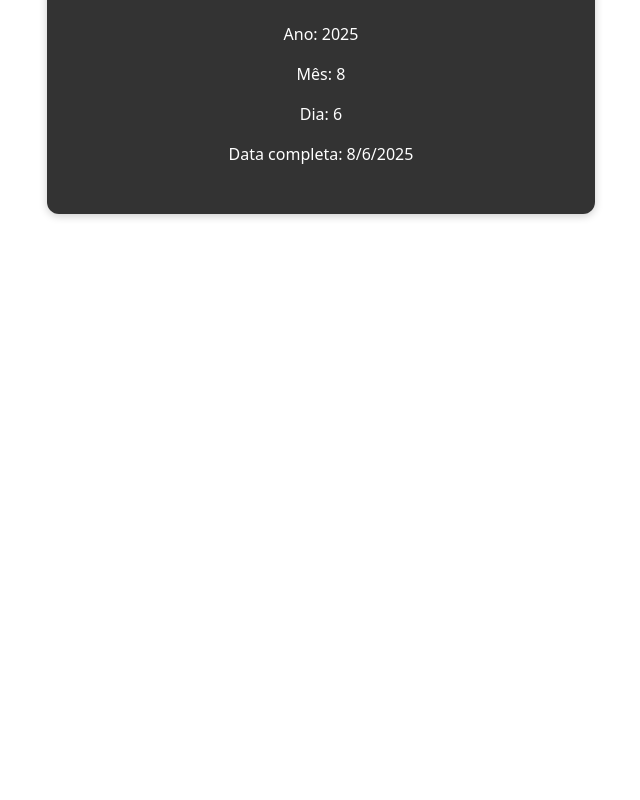
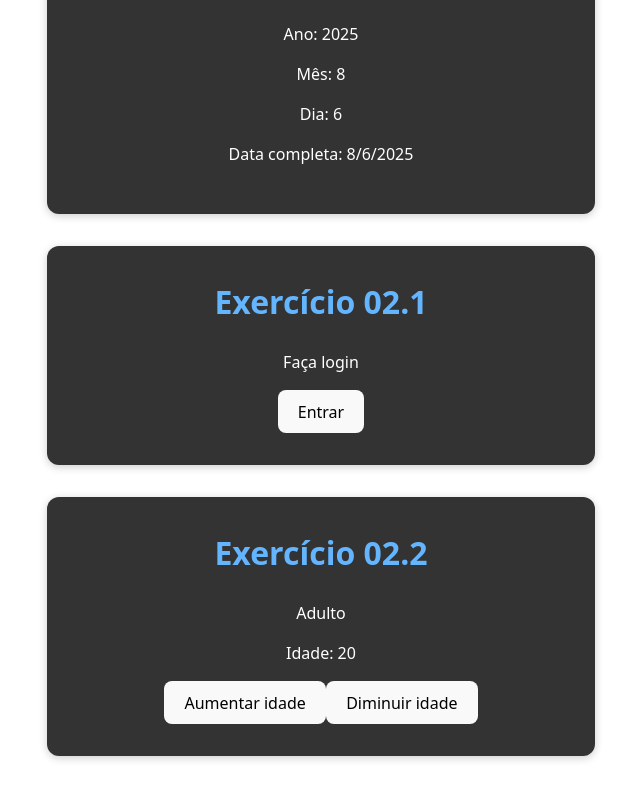
Before and after one commit to jimmyadmsenior/Vue-Class-Test, a Vue app in the folder intro-vue/: page / in a window 1280 px wide. Shown: the part 930-1730 px from the top of the page, without its empty margins (319-959 px from the left). Before the commit the page ends 1208 px from the top, so only its background shows below. Built offline with nearby package versions, Linux system fonts and the light colour scheme.

Commit message:
feat: add Exemplo02.1Exercise and Exemplo02.2Exercise components; update App.vue to include them

```diff
--- a/intro-vue/src/App.vue
+++ b/intro-vue/src/App.vue
@@ -1,9 +1,14 @@
 
 <script setup>
+import { ref } from 'vue'
 import Exemplo01Intepolacao from './components/Exemplo01Intepolacao.vue'
 import Exemplo01_1Exercise from './components/Exemplo01.1Exercise.vue'
 import Exemplo01_2Exercise from './components/Exemplo01.2Exercise.vue'
 import Exemplo01_3Exercise from './components/Exemplo01.3Exercise.vue'
+import Exemplo02_1Exercise from './components/Exemplo02.1Exercise.vue'
+import Exemplo02_2Exercise from './components/Exemplo02.2Exercise.vue'
+
+const pagina = ref('02.1')
 </script>
 
 <template>
@@ -23,4 +28,12 @@ import Exemplo01_3Exercise from './components/Exemplo01.3Exercise.vue'
     <h2>Exercício 01.3</h2>
     <Exemplo01_3Exercise />
   </div>
+  <div class="exercicio-card">
+    <h2>Exercício 02.1</h2>
+    <Exemplo02_1Exercise />
+  </div>
+  <div class="exercicio-card">
+    <h2>Exercício 02.2</h2>
+    <Exemplo02_2Exercise />
+  </div>
 </template>
--- /dev/null
+++ b/intro-vue/src/components/Exemplo02.1Exercise.vue
@@ -0,0 +1,24 @@
+<template>
+  <div>
+    <p v-if="usuarioLogado">Bem-vindo!</p>
+    <p v-else>Faça login</p>
+    <button @click="toggleLogin">
+      {{ usuarioLogado ? 'Sair' : 'Entrar' }}
+    </button>
+  </div>
+</template>
+
+<script>
+export default {
+  data() {
+    return {
+      usuarioLogado: false
+    }
+  },
+  methods: {
+    toggleLogin() {
+      this.usuarioLogado = !this.usuarioLogado;
+    }
+  }
+}
+</script>
--- /dev/null
+++ b/intro-vue/src/components/Exemplo02.2Exercise.vue
@@ -0,0 +1,21 @@
+<template>
+  <div>
+    <p v-if="idade >= 0 && idade <= 12">Criança</p>
+    <p v-else-if="idade >= 13 && idade <= 17">Adolescente</p>
+    <p v-else-if="idade >= 18 && idade <= 59">Adulto</p>
+    <p v-else>Idoso</p>
+    <p>Idade: {{ idade }}</p>
+    <button @click="idade++">Aumentar idade</button>
+    <button @click="idade--" :disabled="idade <= 0">Diminuir idade</button>
+  </div>
+</template>
+
+<script>
+export default {
+  data() {
+    return {
+      idade: 20
+    }
+  }
+}
+</script>
```
Also changed, not shown: intro-vue/src/components/Exemplo02Condicional.vue (added, +19 -0 lines).
